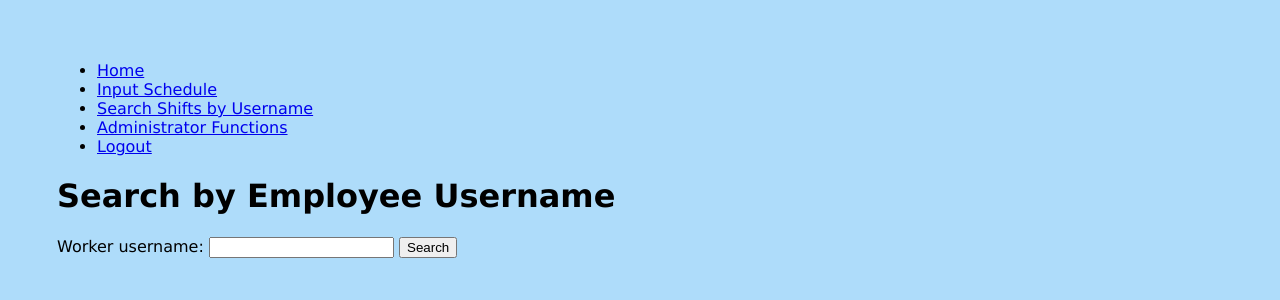
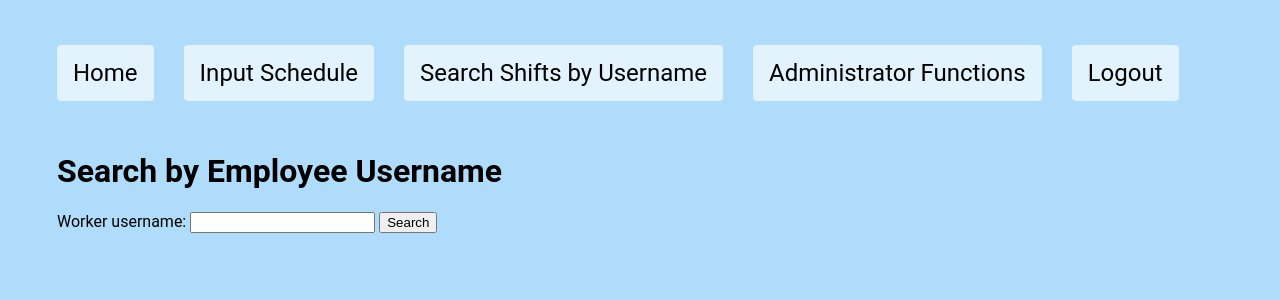
Before and after one commit to mharrigan26/FindASubstitute, a Flask app: page /search/ in a window 1280 px wide; the page is wider, and only the part inside the window is pictured. Shown: the top 300 px of that part. Run offline with Flask 2, Linux system fonts and the light colour scheme; the visitor is signed in with stand-in values (Sample User, id 1).

Commit message:
css done for all pages

```diff
--- a/app.py
+++ b/app.py
@@ -466,8 +466,8 @@ if __name__ == '__main__':
         port = int(sys.argv[1])
         assert(port>1024)
     else:
-        #port = 7907 #Bianca's port
-        port = os.getuid()
+        port = 7907 #Bianca's port
+        #port = os.getuid()
     # the following database code works for both PyMySQL and SQLite3
     dbi.cache_cnf()
     dbi.use('findasubstitute_db')
--- a/templates/baseAdmin.html
+++ b/templates/baseAdmin.html
@@ -4,7 +4,75 @@
     <meta charset='utf-8'>
     <meta name=author content="Bianca Pio">
     <title>{{ page_title }}</title>
-    <link rel='stylesheet' href="{{url_for('static', filename = 'style.css')}}">
+    <style>
+        #messages {
+            color: red;
+            font-style: italic;
+        }
+
+        h1 {
+            font-size: 200%;
+            color: rgb(0, 0, 0);
+        }
+
+        body {
+            font-family: 'Roboto';
+            color: #000000;
+            background-color: #aedcfa;
+            margin: 20px 2em;
+            text-align: left;
+            padding: 25px 25px;
+
+        }
+
+        /* Style the buttons inside the tab */
+        .tab button {
+            background-color: #E2F3FE;
+            float: left;
+            border: none;
+            outline: none;
+            cursor: pointer;
+            padding: 14px 16px;
+            transition: 0.3s;
+            font-size: 24px;
+            margin-right: 30px;
+            margin-bottom: 30px;
+            font-family: 'Roboto';
+            border-radius: 4px;
+        }
+
+        /* Change background color of buttons on hover */
+        .tab button:hover {
+            background-color: #82C5F1;
+        }
+
+        /* Create an active/current tablink class */
+        .tab button.active {
+            background-color: #5BABDF;
+        }
+
+        /* Style the tab content */
+        .tabcontent {
+            display: none;
+            padding: 6px 12px;
+            border-top: none;
+            background-color: #E2F3FE;
+            width: 600px;
+        }
+
+
+        /* Style the tab */
+        .tab {
+            overflow: hidden;
+            background-color: #aedcfa;
+            width: 1400px;
+        }
+
+        img {
+            max-width: 100%;
+            height: auto;
+        }
+    </style>
     {% block head_stuff %} {% endblock %}
 </head>
 <body>
@@ -20,15 +88,15 @@
 {% endwith %}
 
 {% block nav %}
-<div id="navigation">
-    <ul>
-        <li><a href="{{url_for('index')}}">Home</a>
-        <li><a href="{{url_for('inputSchedule')}}">Input Schedule</a></li>
-        <li><a href="{{url_for('search')}}">Search Shifts by Username</a></li>
-        <li><a href="{{url_for('adminfunctions')}}">Administrator Functions</a></li>
-        <li><a href="{{url_for('logout')}}">Logout</a>
-    </ul>
+
+<div id="navigation" class = "tab">
+    <a href="{{url_for('index')}}"><button>Home</button></a>
+    <a href="{{url_for('inputSchedule')}}"><button>Input Schedule</button></a>
+    <a href="{{url_for('search')}}"><button>Search Shifts by Username</button></a>
+    <a href="{{url_for('adminfunctions')}}"><button>Administrator Functions</button></a>
+    <a href="{{url_for('logout')}}"><button>Logout</button></a>
 </div>
+
 {% endblock %}
 
 {% block main_content %}
--- a/templates/greet.html
+++ b/templates/greet.html
@@ -10,7 +10,7 @@
 <h1>Greetings {{name}}</h1>
 
 <img src="{{url_for('static',filename='aerial_campus.jpg')}}"
-        alt = "Picture of Wellesley College" />
+        alt = "Picture of Wellesley College" width = "900"/>
 
 
 
```
Also changed, not shown: templates/base.html (+16 -11 lines).
